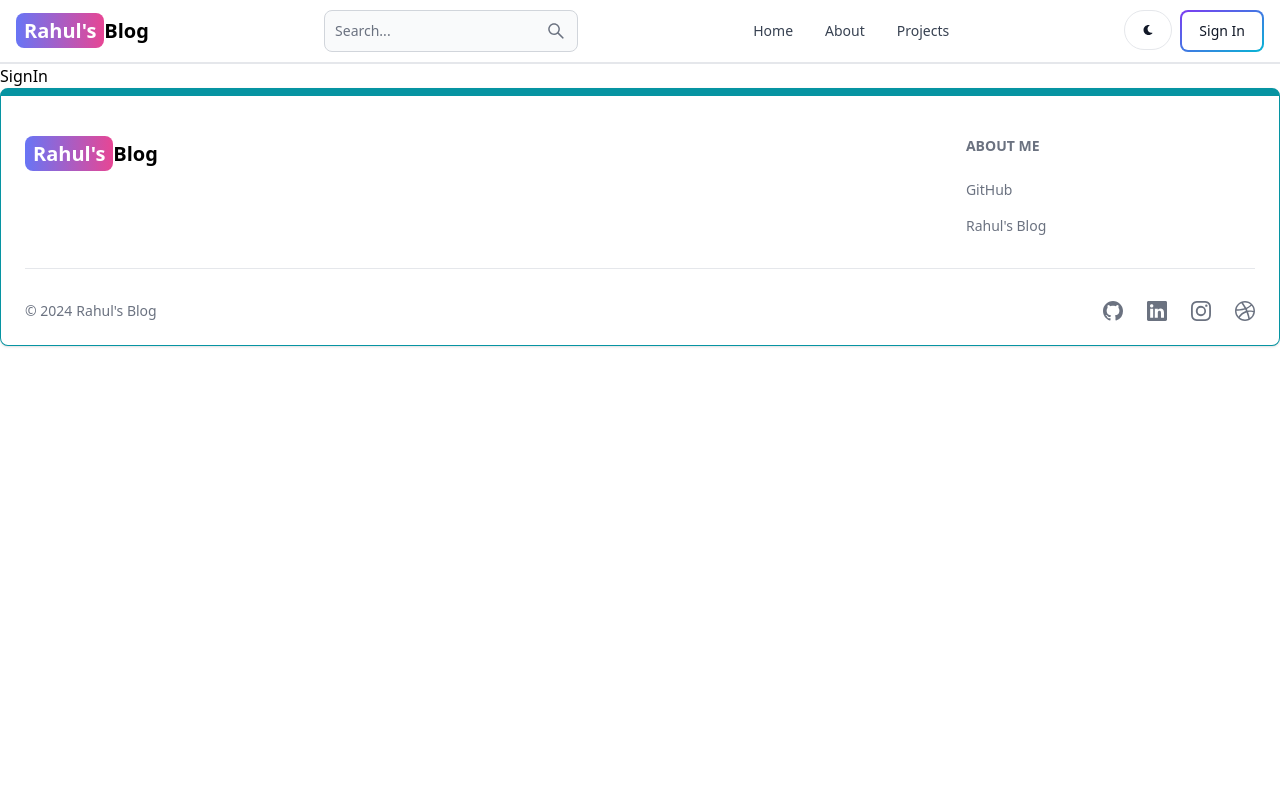
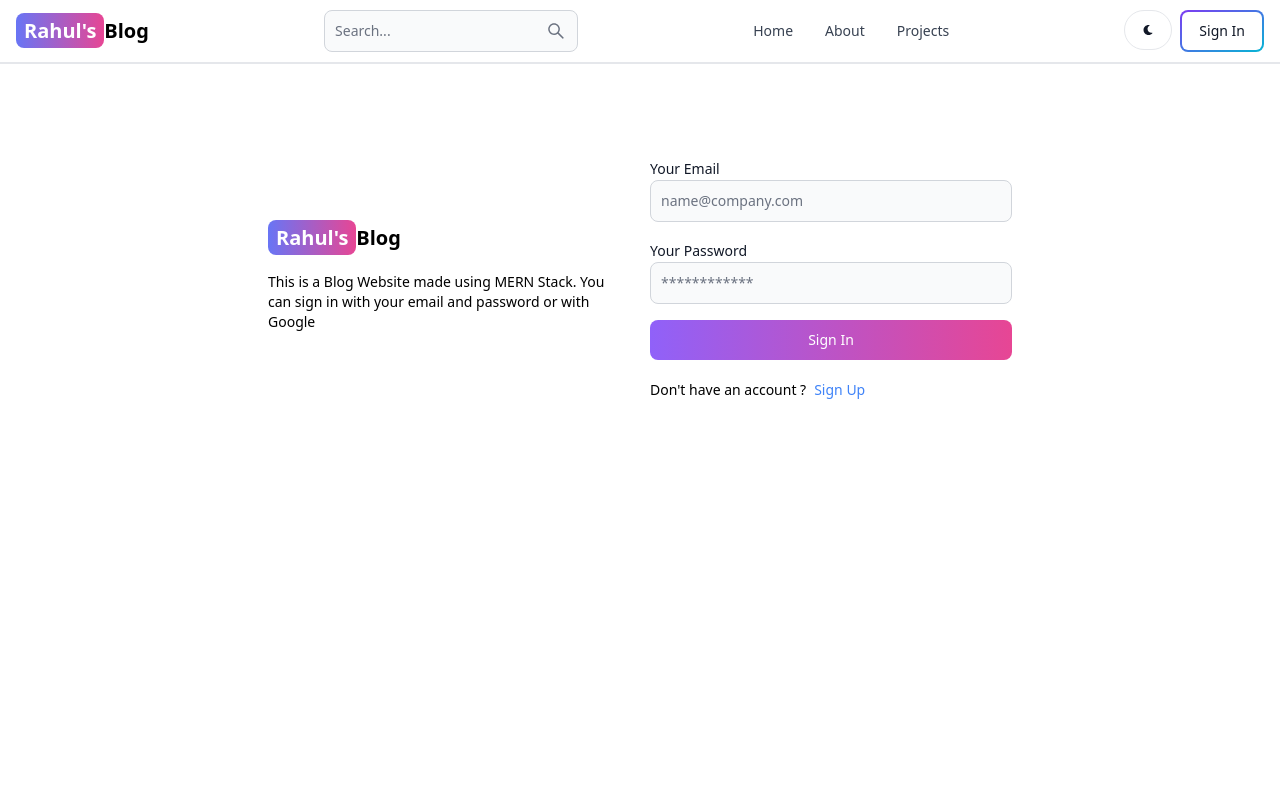
Before and after one commit to rahul230411/mern-blog, a React (Vite) app in the folder client/: page /sign-in in a window 1280 px wide. Shown: the top 800 px of the page. Built offline with nearby package versions, Linux system fonts and the light colour scheme.

Commit message:
Complete Sign-In Page Functionality

```diff
--- a/client/src/pages/SignIn.jsx
+++ b/client/src/pages/SignIn.jsx
@@ -1,5 +1,111 @@
-import React from "react";
+import { React, useState } from "react";
+import { Link, useNavigate } from "react-router-dom";
+import { Alert, Button, Label, Spinner, TextInput } from "flowbite-react";
 
 export default function SignIn() {
-  return <div>SignIn</div>;
+  const [formData, setFormData] = useState({});
+  const [errorMessage, setErrorMessage] = useState(null);
+  const [loading, setLoading] = useState(false);
+  const navigate = useNavigate();
+  const handleChange = (e) => {
+    setFormData({ ...formData, [e.target.id]: e.target.value.trim() });
+  };
+
+  const handleSubmit = async (e) => {
+    e.preventDefault();
+    if (!formData.email || !formData.password) {
+      return setErrorMessage("Please fill out all Fields");
+    }
+    try {
+      setLoading(true);
+      setErrorMessage(null);
+      const res = await fetch("/api/auth/signin", {
+        method: "POST",
+        headers: { "Content-Type": "application/json" },
+        body: JSON.stringify(formData),
+      });
+      const data = await res.json();
+      if (data.success === false) {
+        return setErrorMessage(data.message);
+      }
+      setLoading(false);
+
+      if (res.ok) {
+        navigate("/");
+      }
+    } catch (error) {
+      setErrorMessage(error.message);
+      setLoading(false);
+    }
+  };
+  return (
+    <div className="min-h-screen mt-20">
+      <div className="flex p-3 max-w-3xl mx-auto flex-col md:flex-row md:items-center gap-5">
+        {/*left*/}
+        <div className="flex-1">
+          <Link
+            to="/"
+            className=" sm:text-xl font-bold dark:text-white text-4xl"
+          >
+            <span className="px-2 py-1 bg-gradient-to-r from-indigo-500 to-pink-500 rounded-lg text-white">
+              Rahul's
+            </span>
+            Blog
+          </Link>
+          <p className="text-sm mt-5">
+            This is a Blog Website made using MERN Stack. You can sign in with
+            your email and password or with Google
+          </p>
+        </div>
+        {/*right*/}
+        <div className="flex-1">
+          <form className="flex flex-col gap-4" onSubmit={handleSubmit}>
+            <div>
+              <Label value="Your Email" />
+              <TextInput
+                type="email"
+                placeholder="name@company.com"
+                id="email"
+                onChange={handleChange}
+              />
+            </div>
+            <div>
+              <Label value="Your Password" />
+              <TextInput
+                type="password"
+                placeholder="************"
+                id="password"
+                onChange={handleChange}
+              />
+            </div>
+            <Button
+              gradientDuoTone="purpleToPink"
+              type="submit"
+              disabled={loading}
+            >
+              {loading ? (
+                <>
+                  <Spinner size="small" />
+                  <span className="pl-3">Loading...</span>
+                </>
+              ) : (
+                "Sign In"
+              )}
+            </Button>
+          </form>
+          <div className="flex gap-2 text-sm mt-5">
+            <span>Don't have an account ?</span>
+            <Link to="/sign-up" className="text-blue-500">
+              Sign Up
+            </Link>
+          </div>
+          {errorMessage && (
+            <Alert className="mt-5" color="failure">
+              {errorMessage}
+            </Alert>
+          )}
+        </div>
+      </div>
+    </div>
+  );
 }
```
